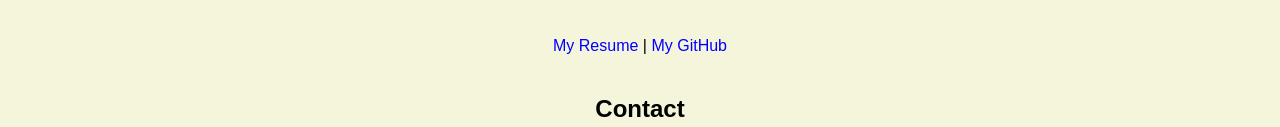
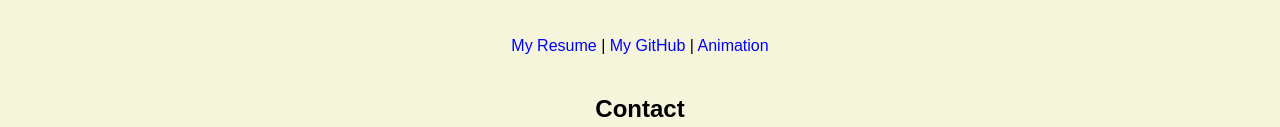
Before and after one commit to Michael-Zerihun-p/Michael-Zerihun.github.io, a plain HTML site: page index.html in a window 1280 px wide. Shown: the part 760-887 px from the top of the page. Drawn offline with Linux system fonts and the light colour scheme.

Commit message:
Update index.html

```diff
--- a/index.html
+++ b/index.html
@@ -23,7 +23,7 @@
   <p>Right now I am a full time student I don't have any work or field experience.</p>
 
   <h2>Credentials and Portfolio</h2>
-  <p><a href="resume.html">My Resume</a> | <a href="https://github.com/Michael-Zerihun">My GitHub</a></p>
+  <p><a href="resume.html">My Resume</a> | <a href="https://github.com/Michael-Zerihun">My GitHub</a> | <a href="animation.html">Animation</a></p>
   <h2>Contact</h2>
   <p>Email:<a href="mailto:harryyg@email.com"> harryyg@email.com</a></p>
 </body>
```
